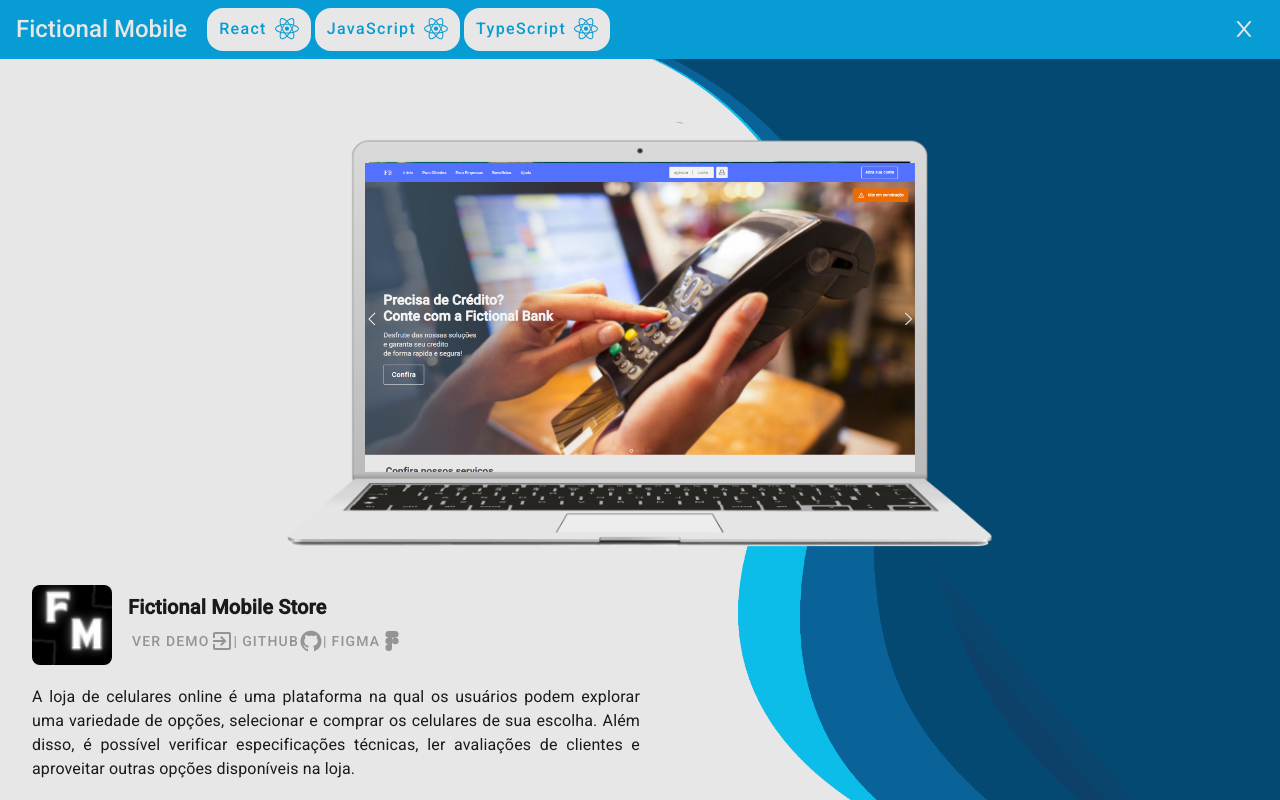
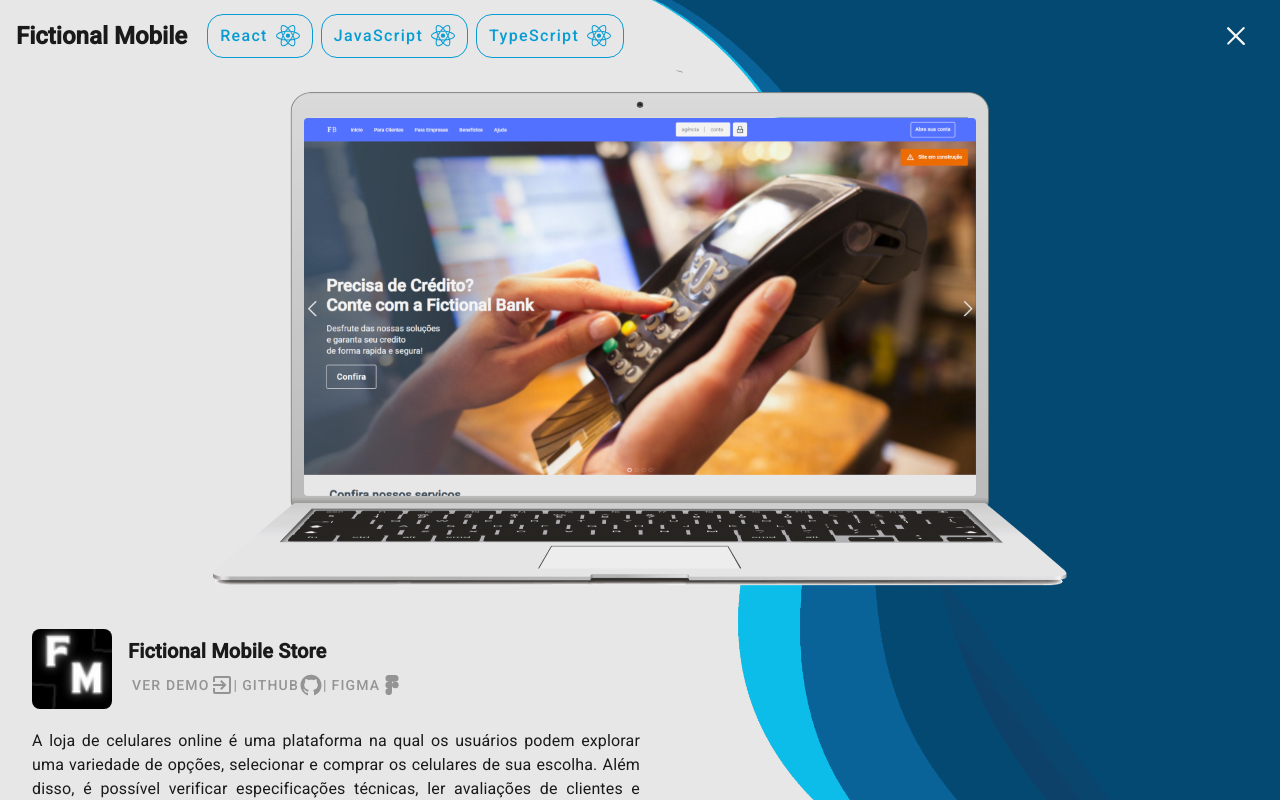
Before and after one commit to Felipe-alv-es/site-portifolio, a React (Create React App) app: page /fm in a window 1280 px wide. Shown: the top 800 px of the page. Built offline with nearby package versions, Linux system fonts and the light colour scheme; no server answers.

Commit message:
chore(ProjectPage): buttons and style improvements

```diff
--- a/src/components/Projects/Pages/FictionalMobile.js
+++ b/src/components/Projects/Pages/FictionalMobile.js
@@ -16,7 +16,7 @@ import {
   getPageTitleStyle,
   getContentContainerStyle,
   getDescriptionContainerStyle,
-  StyleCloseButton,
+  StyledCloseButton,
   StyledLink,
   getLinksStyle,
   getDescriptionStyle,
@@ -67,20 +67,20 @@ const FictionalMobile = () => {
             icon={<GrReactjs color="#089cd4" />}
           />
         </Box>
-        <StyleCloseButton onClick={handleClick} />
+        <StyledCloseButton onClick={handleClick} />
       </Box>
       <Box sx={getContentContainerStyle}>
         <Box
           component="img"
           src={NoteHd}
           alt="Man avatar generic image"
-          sx={{ width: "70%" }}
+          sx={{ width: "85%" }}
         />
         <Box
           sx={{
-            width: "43%",
+            width: "52.5%",
             position: "absolute",
-            transform: "translateY(23%)",
+            transform: "translateY(22.5%)",
           }}
         >
           <Swiper {...params}>
@@ -92,6 +92,7 @@ const FictionalMobile = () => {
                   alt={item.imageAlt}
                   sx={{
                     width: "100%",
+                    borderRadius: "4px",
                   }}
                 />
               </SwiperSlide>
--- a/src/components/Projects/Pages/FictionalMobile.styles.tsx
+++ b/src/components/Projects/Pages/FictionalMobile.styles.tsx
@@ -7,8 +7,9 @@ export const getHeaderStyle = () => ({
   display: "flex",
   justifyContent: "space-between",
   padding: "8px 16px 8px 16px",
-  background: "#089cd4",
   alignItems: "center",
+  position: "absolute",
+  width: "100%",
   "> div": {
     display: "flex",
     alignItems: "center",
@@ -16,9 +17,9 @@ export const getHeaderStyle = () => ({
 });
 
 export const getPageTitleStyle = () => ({
-  color: "#e7e7e7",
+  color: "#1a1a1a",
   typography: "h5",
-  fontWeight: "medium",
+  fontWeight: "bold",
   marginRight: "20px",
 });
 
@@ -80,10 +81,12 @@ export const StyledChipIcon = React.forwardRef<HTMLDivElement, StyledChipProps>(
         sx={{
           display: "flex",
           alignItems: "center",
-          background: "#e7e7e7",
           borderRadius: "16px",
           padding: " 0px 12px 0px 12px",
-          marginRight: "4px",
+          marginRight: "8px",
+          borderStyle: "solid",
+          borderColor: "#089cd4",
+          borderWidth: "1px",
         }}
         {...props}
         ref={ref}
@@ -138,10 +141,75 @@ export const StyledLink = React.forwardRef<HTMLDivElement, StyledLinkProps>(
   }
 );
 
-export const StyleCloseButton = (props) => {
-  return (
-    <IconButton sx={{ width: "fit-content", height: "fit-content" }} {...props}>
-      <AiOutlineClose color="#e7e7e7" />
-    </IconButton>
-  );
-};
+// export const StyleCloseButton = (props) => {
+//   return (
+//     <IconButton sx={{ width: "fit-content", height: "fit-content" }} {...props}>
+//       <AiOutlineClose color="#e7e7e7" size={"30px"} />
+//     </IconButton>
+//   );
+// };
+
+export const StyledCloseButton = ({ isOpen, ...props }) => (
+  <Box
+    sx={{
+      height: "40px",
+      width: "40px",
+      padding: "8px",
+      margin: "8px 8px 8px 8px",
+      borderRadius: "4px",
+      justifyContent: "space-between",
+      display: "flex",
+      flexDirection: "column",
+
+      ":hover": {
+        "> :first-of-type": {
+          transform: "rotate(-45deg) scale(0.7)",
+          translate: "0em 0.25em",
+        },
+        "> :nth-of-type(2)": {
+          translate: "0.30em 0em",
+          transform: "rotate(0deg)",
+        },
+        "> :nth-of-type(3)": {
+          transform: "rotate(45deg) scale(0.7)",
+          translate: "0em -0.25em",
+        },
+      },
+    }}
+    {...props}
+  >
+    <Box
+      {...props}
+      sx={{
+        width: "100%",
+        height: "2px",
+        background: "#f3f3f3",
+        borderRadius: "4px",
+        transition: "ease-out 0.3s",
+        transform: "rotate(45deg)",
+        translate: "0em 0.70em",
+      }}
+    />
+    <Box
+      sx={{
+        width: "100%",
+        height: "2px",
+        background: "#f3f3f3",
+        borderRadius: "4px",
+        transition: "ease-out 0.3s",
+        transform: "rotate(45deg)",
+      }}
+    />
+    <Box
+      sx={{
+        width: "100%",
+        height: "2px",
+        background: "#f3f3f3",
+        borderRadius: "4px",
+        transition: "ease-out 0.3s",
+        transform: "rotate(-45deg)",
+        translate: "0em -0.70em",
+      }}
+    />
+  </Box>
+);
```
